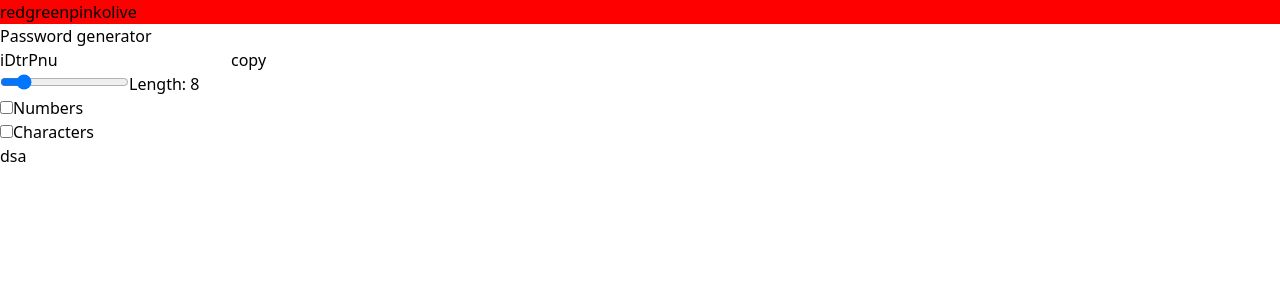
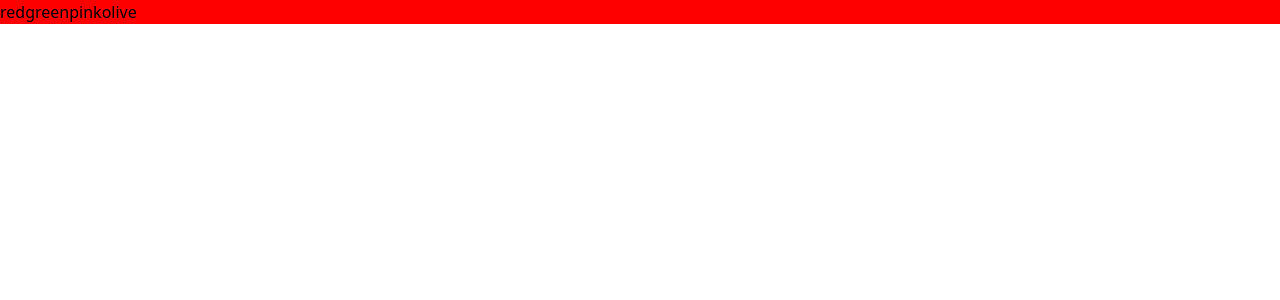
Before and after one commit to kalashjain1010/react-practice, a React (Vite) app: page / in a window 1280 px wide. Shown: the top 300 px of the page. Built offline with nearby package versions, Linux system fonts and the light colour scheme.

Commit message:
updattes

```diff
--- a/src/App.jsx
+++ b/src/App.jsx
@@ -6,8 +6,7 @@ function App() {
   return (
     <div>
       <ChangeBg />
-      <PassGenerator />
-   dsa
+
     </div>
   )
 }
```
